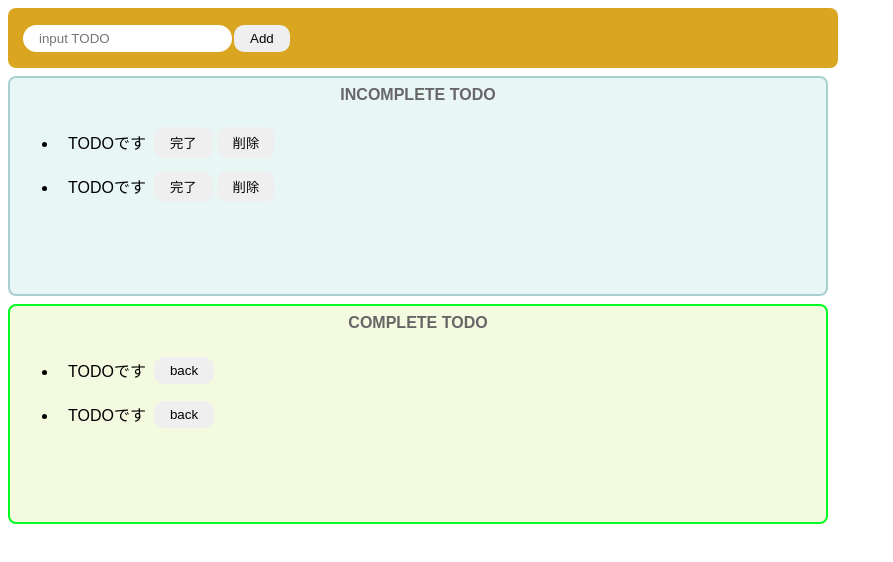
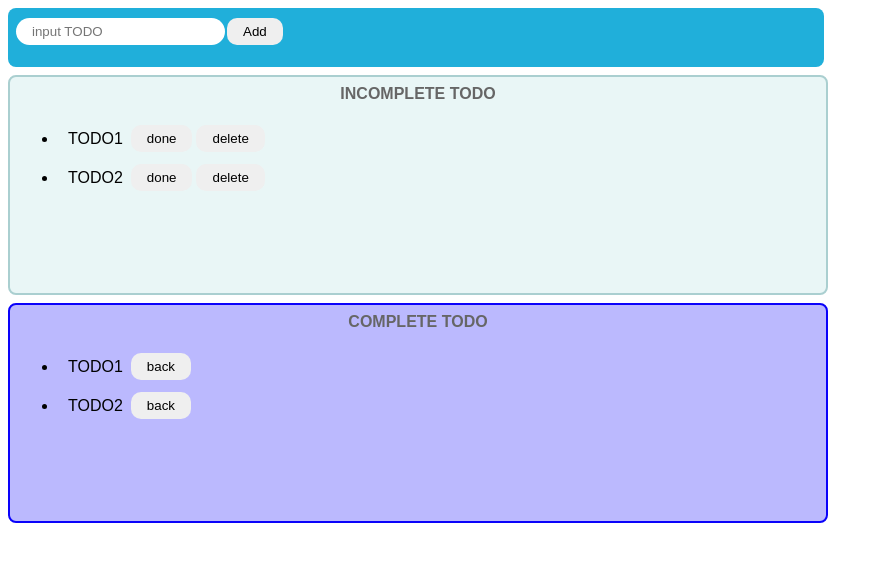
Before and after one commit to Trypoxylus/todo-app_react, a React (Create React App) app: page / in a window 1280 px wide. Shown: the top 562 px of the page, without its empty margins (0-893 px from the left). Built offline with nearby package versions, Linux system fonts and the light colour scheme.

Commit message:
add useState

```diff
--- a/src/Todo.jsx
+++ b/src/Todo.jsx
@@ -1,7 +1,10 @@
+import { useState } from 'react';
 import './App.css';
 import './style.css';
 
 export const Todo = () => {
+  const [incompleteTodos, setIncompleteTodos] = useState(["TODO1", "TODO2"]);
+  const [completeTodos, setCompleteTodos] = useState(["TODO1", "TODO2"]);
   return (
     <>
       <div className="input-area">
@@ -11,37 +14,33 @@ export const Todo = () => {
       <div className="incomplete-area">
         <p className='title'>INCOMPLETE TODO</p>
         <ul>
-          <li>
+          {incompleteTodos.map((todo) => {
+            return (
+              <li key={todo}>
                 <div className='list-row'>
-              <p className='todo-item'>TODOです</p>
-              <button>完了</button>
-              <button>削除</button>
+                  <p className='todo-item'>{todo}</p>
+                  <button>done</button>
+                  <button>delete</button>
                 </div>
               </li>
-          <li>
-            <div className='list-row'>
-              <p className='todo-item'>TODOです</p>
-              <button>完了</button>
-              <button>削除</button>
-            </div>
-          </li>
+            )
+          })}
+
         </ul>
       </div>
       <div className='complete-area'>
       <p className='title'>COMPLETE TODO</p>
         <ul>
+          {completeTodos.map((todo) => {
+            return (
               <li>
                 <div className='list-row'>
-              <p className='todo-item'>TODOです</p>
+                  <p className='todo-item'>{todo}</p>
                   <button>back</button>
                 </div>
               </li>
-          <li>
-            <div className='list-row'>
-              <p className='todo-item'>TODOです</p>
-              <button>back</button>
-            </div>
-          </li>
+            )
+          })}
         </ul>
       </div>
     </>
--- a/src/style.css
+++ b/src/style.css
@@ -27,10 +27,10 @@ body {
 }
 
 .input-area {
-    background-color: goldenrod;
+  background-color: rgb(32, 175, 218);
   width: 800px;
-    height: 30px;
-    padding: 15px;
+  height: 43px;
+  padding: 8px;
   margin: 8px;
   border-radius: 8px;
 }
@@ -46,8 +46,8 @@ body {
 }
 
 .complete-area {
-    background-color: rgb(244, 250, 224);
-    border: 2px solid #02fa23;
+  background-color: #bbb9fe;
+  border: 2px solid #0a02fa;
   width: 800px;
   min-height: 200px;
   padding: 8px;
```
Lines whose indentation alone changed are shown as unchanged.
